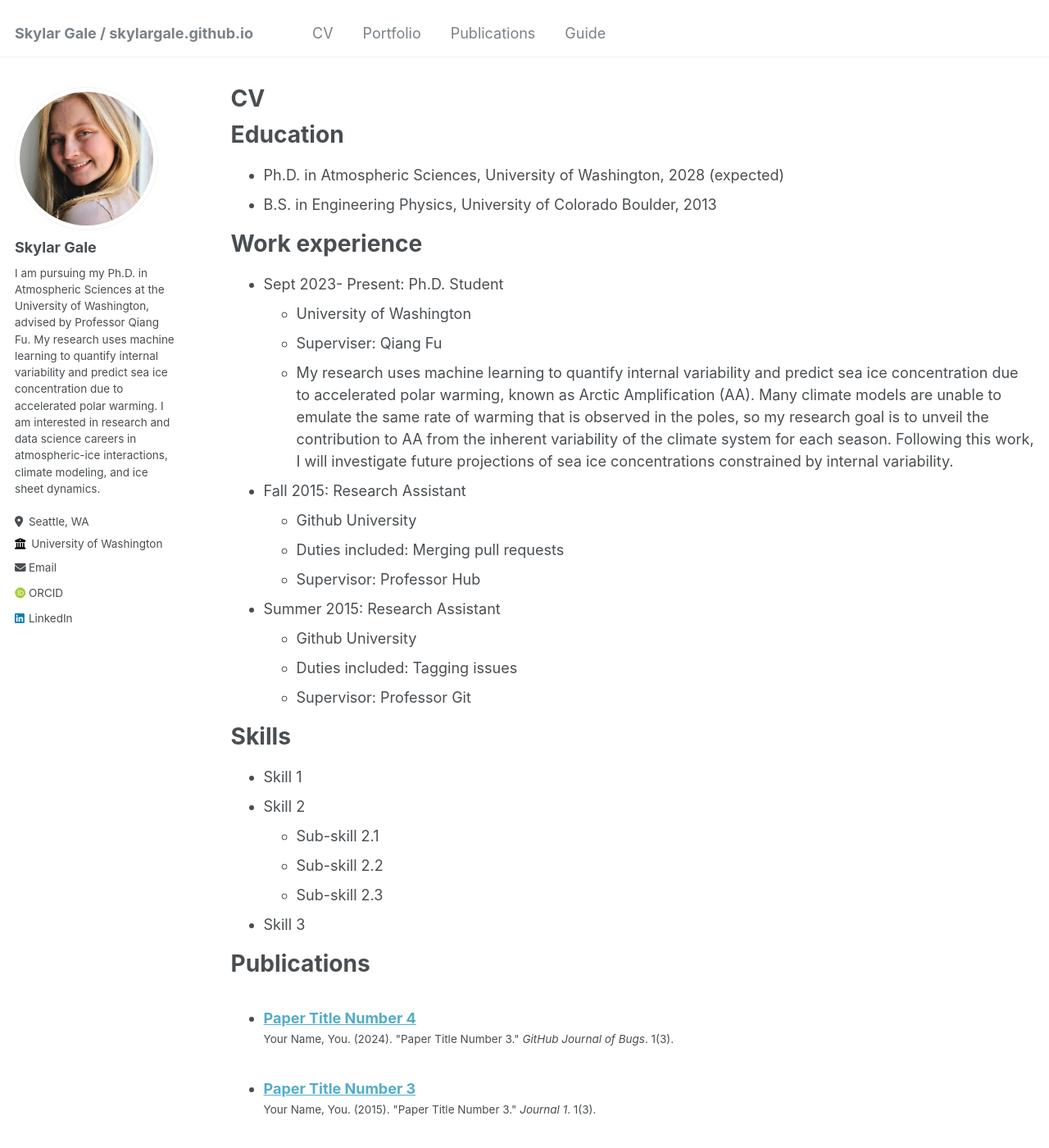
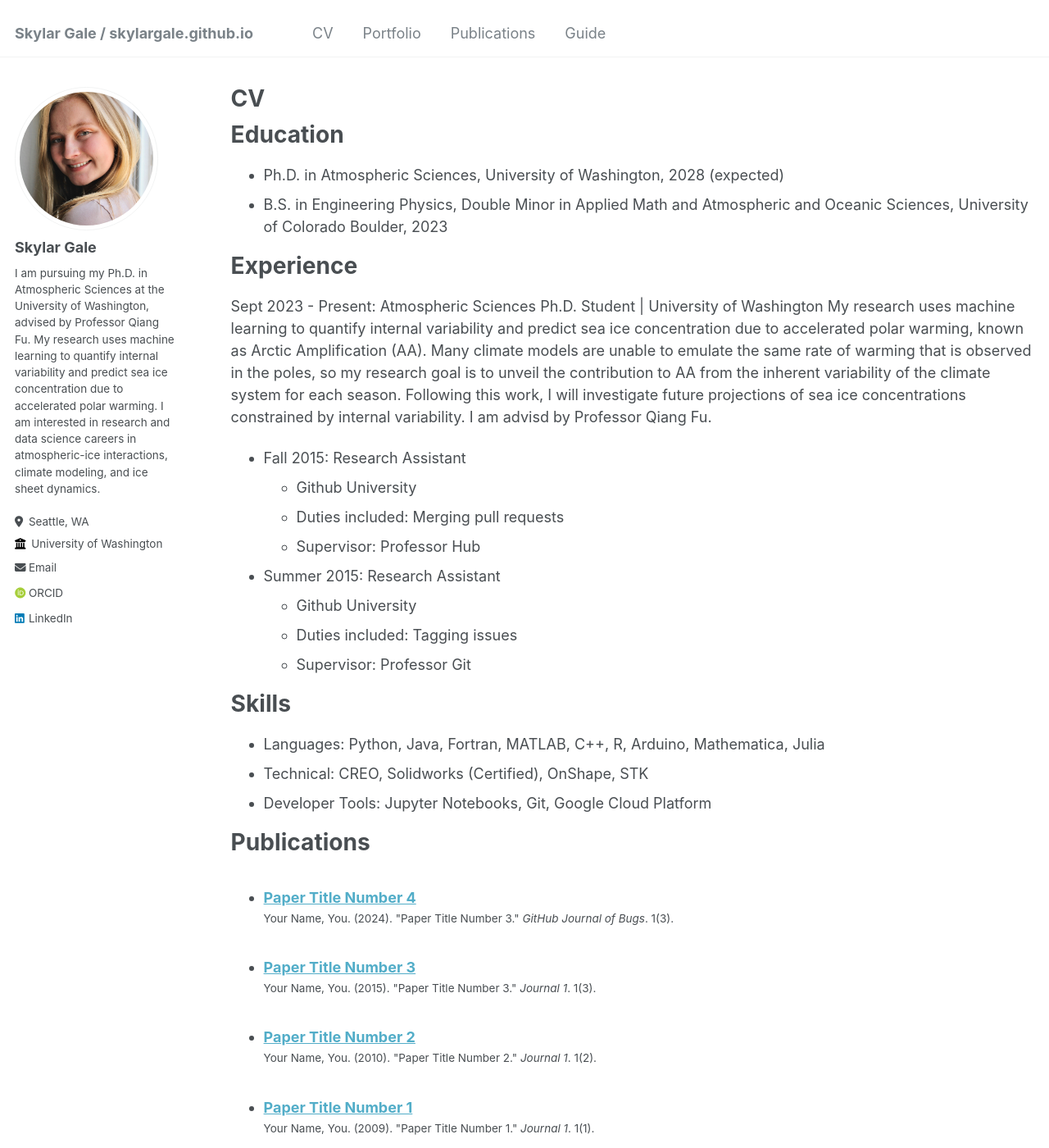
Before and after one commit to skylargale/skylargale.github.io, a Jekyll site: the page built from _pages/cv.md, in a window 1280 px wide and 1400 px high. Shown: the whole window at 82% size. Built offline with Jekyll 4.4.1, drawn with Linux system fonts in a browser that asks for light colours; some web fonts are replaced; some of the changed text lies outside the part shown.

Commit message:
Update cv.md

```diff
--- a/_pages/cv.md
+++ b/_pages/cv.md
@@ -10,16 +10,14 @@ redirect_from:
 {% include base_path %}
 
 Education
-==
+======
 * Ph.D. in Atmospheric Sciences, University of Washington, 2028 (expected)
-* B.S. in Engineering Physics, University of Colorado Boulder, 2013
+* B.S. in Engineering Physics, Double Minor in Applied Math and Atmospheric and Oceanic Sciences, University of Colorado Boulder, 2023
 
-Work experience
+Experience
 ======
-* Sept 2023- Present: Ph.D. Student
-  * University of Washington
-  * Superviser: Qiang Fu
-  * My research uses machine learning to quantify internal variability and predict sea ice concentration due to accelerated polar warming, known as Arctic Amplification (AA). Many climate models are unable to emulate the same rate of warming that is observed in the poles, so my research goal is to unveil the contribution to AA from the inherent variability of the climate system for each season. Following this work, I will investigate future projections of sea ice concentrations constrained by internal variability.
+Sept 2023 - Present: Atmospheric Sciences Ph.D. Student | University of Washington
+My research uses machine learning to quantify internal variability and predict sea ice concentration due to accelerated polar warming, known as Arctic Amplification (AA). Many climate models are unable to emulate the same rate of warming that is observed in the poles, so my research goal is to unveil the contribution to AA from the inherent variability of the climate system for each season. Following this work, I will investigate future projections of sea ice concentrations constrained by internal variability. I am advisd by Professor Qiang Fu.
 
 * Fall 2015: Research Assistant
   * Github University
@@ -33,12 +31,9 @@ Work experience
 
 Skills
 ======
-* Skill 1
-* Skill 2
-  * Sub-skill 2.1
-  * Sub-skill 2.2
-  * Sub-skill 2.3
-* Skill 3
+* Languages: Python, Java, Fortran, MATLAB, C++, R, Arduino, Mathematica, Julia
+* Technical: CREO, Solidworks (Certified), OnShape, STK
+* Developer Tools: Jupyter Notebooks, Git, Google Cloud Platform
 
 Publications
 ======
@@ -46,18 +41,8 @@ Publications
     {% include archive-single-cv.html %}
   {% endfor %}</ul>
 
-Talks
+Service and Leadership
 ======
-  <ul>{% for post in site.talks reversed %}
-    {% include archive-single-talk-cv.html  %}
-  {% endfor %}</ul>
-
-Teaching
-======
-  <ul>{% for post in site.teaching reversed %}
-    {% include archive-single-cv.html %}
-  {% endfor %}</ul>
-
-Service and leadership
-======
-* Currently signed in to 43 different slack teams
+* Co-Chair of WelCOM Committee for Atmospheric Science Graduate Visit Day
+* Student Advisory Committee Atmospheric Science Graduates Representative
+* Relations Committee for the Graduate Climate Conference (GCC)
```
